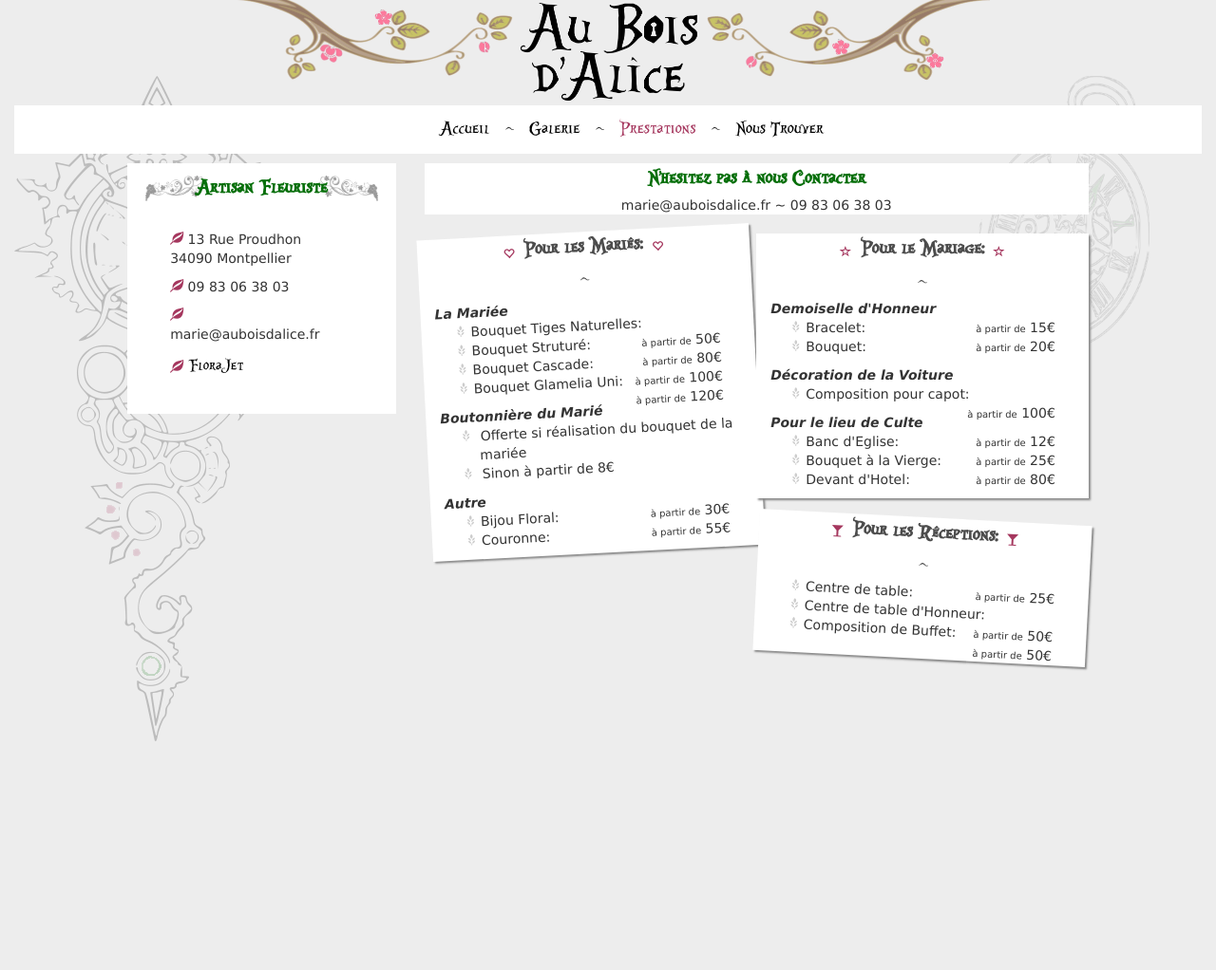
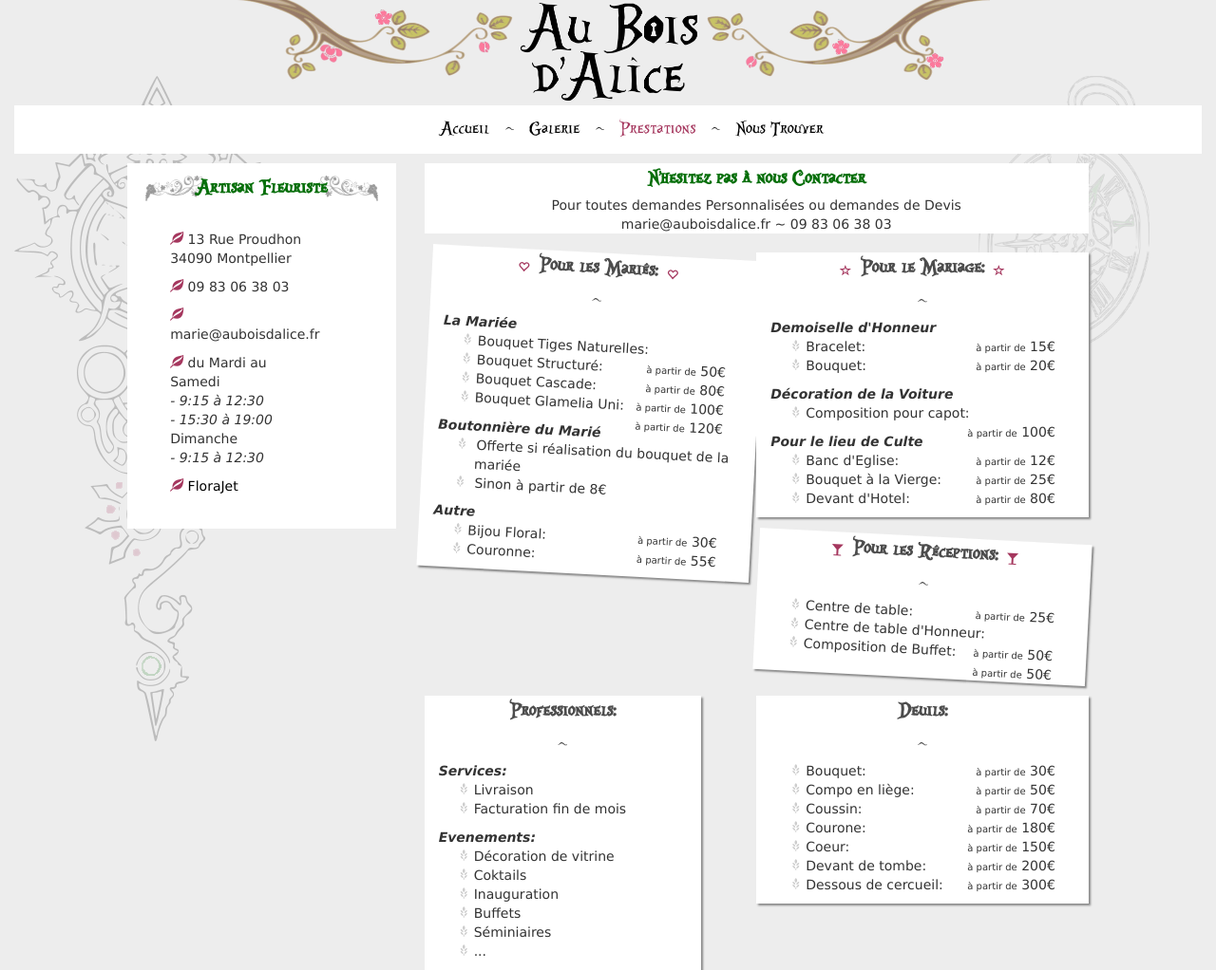
Before and after one commit to DudeBar/Alice, a Django app: page /prestation in a window 1280 px wide; the page is wider, and only the part inside the window is pictured. Shown: that part at 95% size. Before the commit the page ends 781 px from the top of that part, so only its background shows below. Run offline with Django 3.2, Linux system fonts and the light colour scheme; some libraries are stand-ins or nearby versions.

Commit message:
Ajout de prestations

```diff
--- a/website/static/css/alice.css
+++ b/website/static/css/alice.css
@@ -1,6 +1,7 @@
 body {
     background-color: #EDEDED !important;
     font-family: "Lucida Sans Unicode", "Lucida Grande", sans-serif !important;
+    overflow-x: hidden;
 }
 
 @font-face {
@@ -238,3 +239,12 @@ a {
     color: #ccc;
     margin-left: -20px;
 }
+
+.presta-image {
+    position: absolute;
+    top: -25px;
+    -ms-transform: rotate(15deg); /* IE 9 */
+    -webkit-transform: rotate(15deg); /* Chrome, Safari, Opera */
+    transform: rotate(15deg);
+    margin-left: 15px;
+}
--- a/website/templates/base.html
+++ b/website/templates/base.html
@@ -29,6 +29,14 @@
                 $('#alice-photo').attr('src', '');
             });
         }
+
+        (function(d, s, id) {
+          var js, fjs = d.getElementsByTagName(s)[0];
+          if (d.getElementById(id)) return;
+          js = d.createElement(s); js.id = id;
+          js.src = "//connect.facebook.net/fr_FR/sdk.js#xfbml=1&version=v2.5&appId=308594462638454";
+          fjs.parentNode.insertBefore(js, fjs);
+        }(document, 'script', 'facebook-jssdk'));
     </script>
 
 </head>
@@ -62,7 +70,7 @@
 
     {% if nav_id == "home" %}
     <div class="row">
-        <div class="col-lg-offset-2 col-md-offset-2 col-md-8 col-lg-8 alice-banner">
+        <div class="col-lg-offset-2 col-md-offset-2 col-md-8 col-lg-8 alice-banner" style="z-index: -1; margin-top: -35px">
             <img src="../static/img/caroussel/baniere6.png" class="caroussel-img">
         </div>
     </div>
@@ -77,7 +85,12 @@
                 <div class="col-md-12 col-lg-12"><p><span class="glyphicon glyphicon-leaf alice-pink"></span> 13 Rue Proudhon<br>34090 Montpellier</p></div>
                 <div class="col-md-12 col-lg-12"><p><span class="glyphicon glyphicon-leaf alice-pink"></span> 09 83 06 38 03</p></div>
                 <div class="col-md-10 col-lg-10"><p><span class="glyphicon glyphicon-leaf alice-pink"></span> marie@auboisdalice.fr</p></div>
-                <div class="col-md-10 col-lg-10"><p><span class="glyphicon glyphicon-leaf alice-pink"></span><span class="alice-text"><a href="http://auboisdalice.florajet.com/"> FloraJet</a></span></p></div>
+                <div class="col-md-10 col-lg-10"><p><span class="glyphicon glyphicon-leaf alice-pink"></span>
+                    du Mardi au Samedi<br><i> - 9:15 à 12:30 <br> - 15:30 à 19:00</i><br>
+                    Dimanche<br> <i>- 9:15 à 12:30</i>
+                </p></div>
+                <div class="col-md-10 col-lg-10"><p><span class="glyphicon glyphicon-leaf alice-pink"></span><span><a href="http://auboisdalice.florajet.com/"> FloraJet</a></span></p></div>
+                <div class="fb-follow" data-href="https://www.facebook.com/auboisdalice/" data-layout="button" data-show-faces="false"></div>
             </div>
         </div>
     </div>
--- a/website/templates/prestation.html
+++ b/website/templates/prestation.html
@@ -3,18 +3,20 @@
 
 {% block content %}
     <div class="col-md-7 col-lg-7">
+        <!--<div class="presta-image"><img src="../static/img/mariage1.png" style="max-height: 150px; "></div>-->
         <div class="alice-panel col-md-12 col-lg-12">
             <div class="alice-title main-color"><b>N'hesitez pas à nous Contacter</b></div>
+            <div style="text-align: center">Pour toutes demandes Personnalisées ou demandes de Devis</div>
             <div style="text-align: center">marie@auboisdalice.fr ~ 09 83 06 38 03</div>
         </div>
-    <div class="alice-panel-prestation-left col-md-6 col-lg-6 presta-shadow">
+        <div class="alice-panel-prestation-right col-md-6 col-lg-6 presta-shadow">
             <div class="alice-title"><span class="glyphicon glyphicon-heart-empty presta-title-icon-left"></span><b>Pour les Mariés:</b><span class="glyphicon glyphicon-heart-empty presta-title-icon-right"></span></div>
             <div class="alice-title"> ~ </div>
             <div><b><i>La Mariée</i></b></div>
             <div>
                 <ul class="presta-list">
                     <li><span>Bouquet Tiges Naturelles:</span><span class="presta-prix"><span style="font-size: 10px">à partir de</span> 50€</span></li>
-                <li><span>Bouquet Struturé:</span><span class="presta-prix"><span style="font-size: 10px">à partir de</span> 80€</span></li>
+                    <li><span>Bouquet Structuré:</span><span class="presta-prix"><span style="font-size: 10px">à partir de</span> 80€</span></li>
                     <li><span>Bouquet Cascade:</span><span class="presta-prix"><span style="font-size: 10px">à partir de</span> 100€</span></li>
                     <li><span>Bouquet Glamelia Uni:</span><span class="presta-prix"><span style="font-size: 10px">à partir de</span> 120€</span></li>
                 </ul>
@@ -70,5 +72,42 @@
                 </ul>
             </div>
         </div>
+        <div class="alice-panel-prestation col-md-5 col-lg-5 presta-shadow">
+            <div class="alice-title"></span><b>Professionnels:</b></div>
+            <div class="alice-title"> ~ </div>
+            <div><b><i>Services:</i></b></div>
+            <div>
+                <ul class="presta-list">
+                    <li><span>Livraison</span></li>
+                    <li><span>Facturation fin de mois</span></li>
+                </ul>
+            </div>
+            <div><b><i>Evenements:</i></b></div>
+            <div>
+                <ul class="presta-list">
+                    <li><span>Décoration de vitrine</span></li>
+                    <li><span>Coktails</span></li>
+                    <li><span>Inauguration</span></li>
+                    <li><span>Buffets</span></li>
+                    <li><span>Séminiaires</span></li>
+                    <li><span>...</span></li>
+                </ul>
+            </div>
+        </div>
+        <div class="alice-panel-prestation col-lg-offset-1 col-md-offset-1 col-md-6 col-lg-6 presta-shadow">
+            <div class="alice-title"><b>Deuils:</b></div>
+            <div class="alice-title"> ~ </div>
+            <div>
+                <ul class="presta-list">
+                    <li><span>Bouquet:</span><span class="presta-prix"><span style="font-size: 10px">à partir de</span> 30€</span></li>
+                    <li><span>Compo en liège:</span><span class="presta-prix"><span style="font-size: 10px">à partir de</span> 50€</span></li>
+                    <li><span>Coussin:</span><span class="presta-prix"><span style="font-size: 10px">à partir de</span> 70€</span></li>
+                    <li><span>Courone:</span><span class="presta-prix"><span style="font-size: 10px">à partir de</span> 180€</span></li>
+                    <li><span>Coeur:</span><span class="presta-prix"><span style="font-size: 10px">à partir de</span> 150€</span></li>
+                    <li><span>Devant de tombe:</span><span class="presta-prix"><span style="font-size: 10px">à partir de</span> 200€</span></li>
+                    <li><span>Dessous de cercueil:</span><span class="presta-prix"><span style="font-size: 10px">à partir de</span> 300€</span></li>
+                </ul>
+            </div>
+        </div>
     </div>
 {% endblock %}
```
Lines whose indentation alone changed are shown as unchanged.
